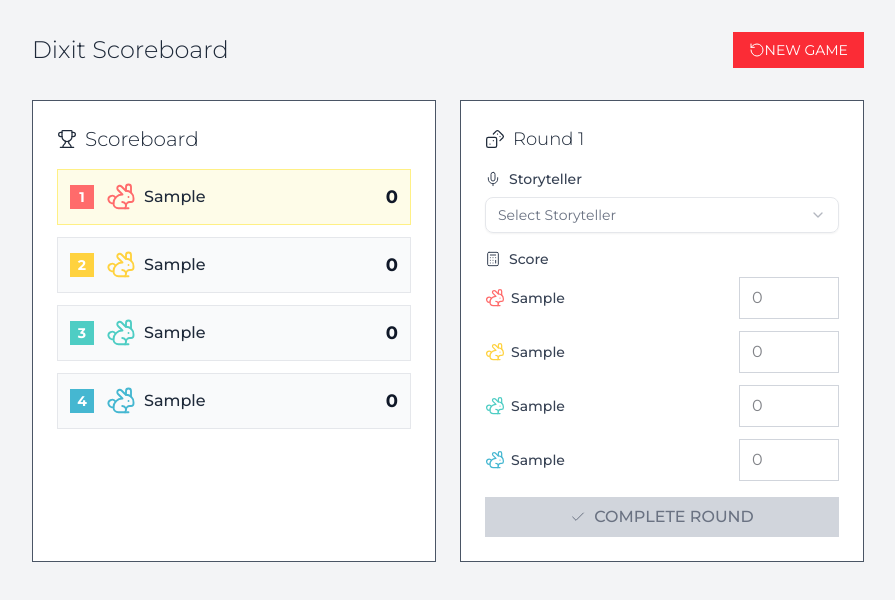
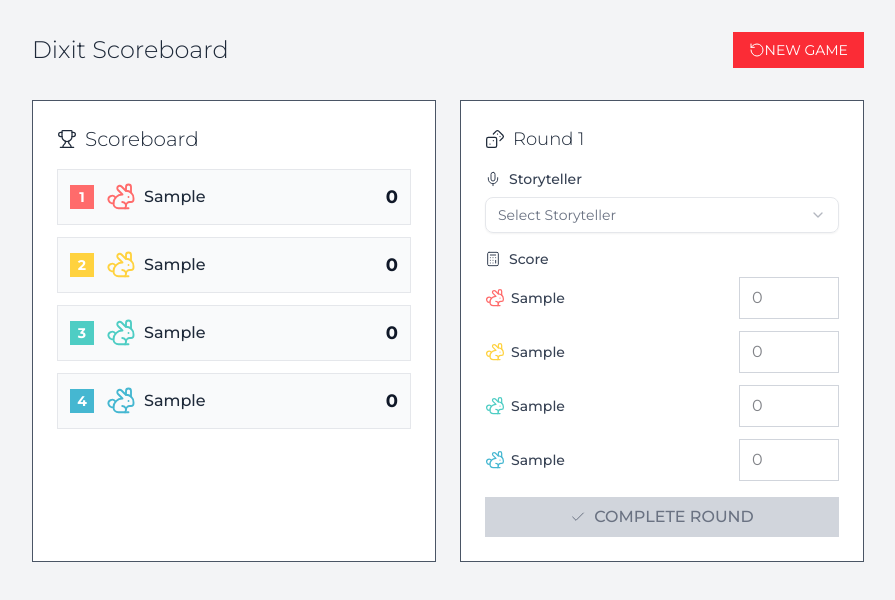
Before and after one commit to Pikadev1771/dixit-score, a Next.js app: page / in a window 1280 px wide. Both pictures are taken after typing "Sample", "Sample", "Sample", "Sample" into the empty fields and a click on the button "START". Shown: the top 600 px of the page, without its empty margins (192-1087 px from the left). Built offline with nearby package versions, Linux system fonts and the light colour scheme.

Commit message:
Fix: 1위 style 표시 조건 로직 수정

```diff
--- a/src/components/Scoreboard.tsx
+++ b/src/components/Scoreboard.tsx
@@ -38,9 +38,24 @@
     if (isGameEnded && winnerIds.includes(playerId)) {
       return 'bg-green-50 border-green-200';
     }
-    if (index === 0 && !isGameEnded) {
+
+    if (
+      currentRound === 1 ||
+      sortedPlayers.every(
+        (player) => player.totalScore === sortedPlayers[0].totalScore
+      )
+    ) {
+      return 'bg-gray-50 border-gray-200';
+    }
+
+    const firstPlaceScore = sortedPlayers[0].totalScore;
+    if (
+      playerId === sortedPlayers[index].id &&
+      sortedPlayers[index].totalScore === firstPlaceScore
+    ) {
       return 'bg-yellow-50 border-yellow-200';
     }
+
     return 'bg-gray-50 border-gray-200';
   };
 
```
Also changed, not shown: 1 other file (tests, documents, lock files or other folders).
